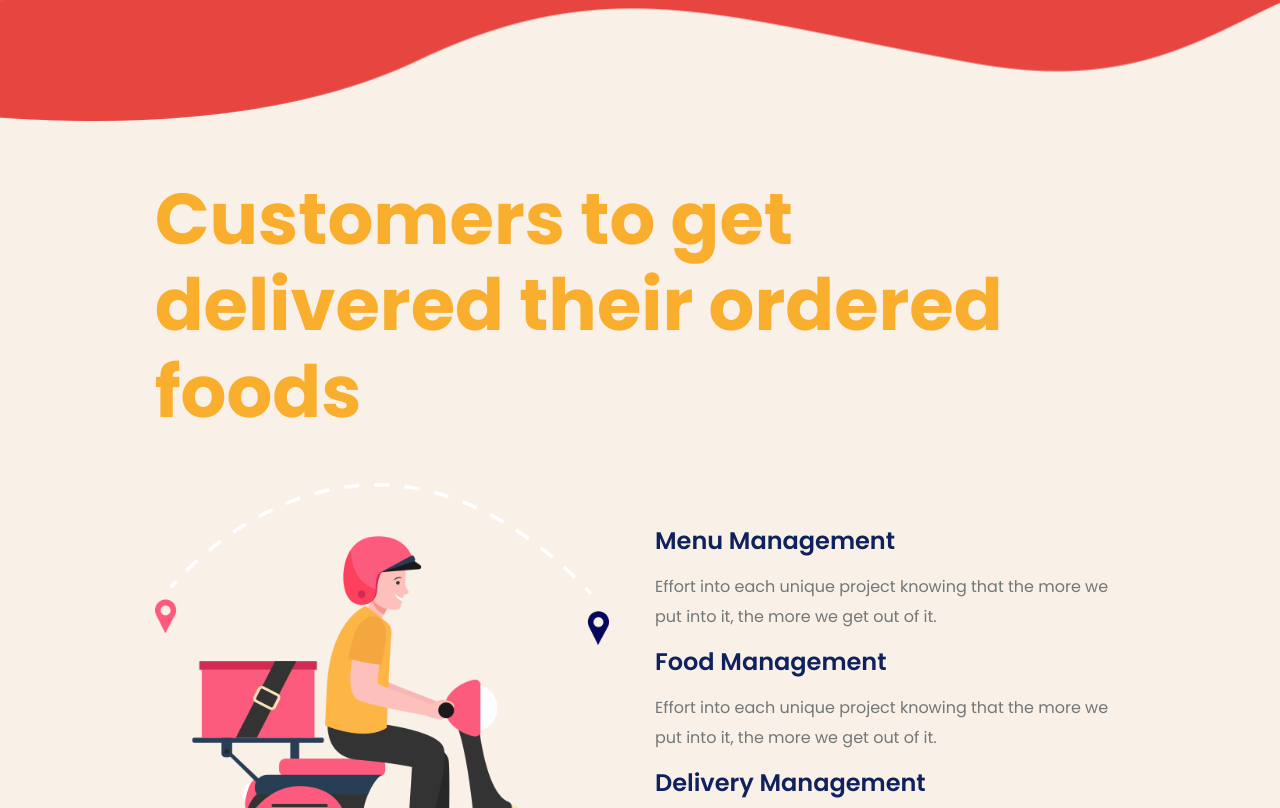
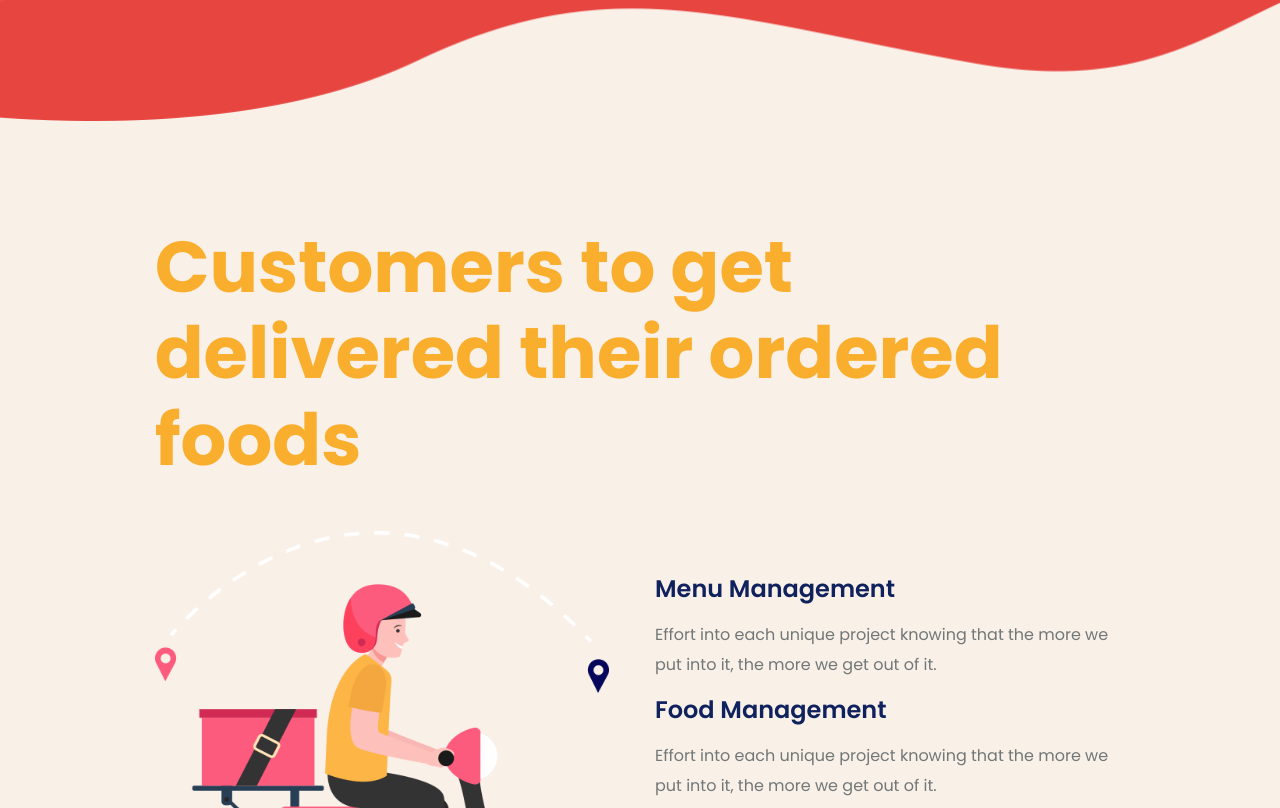
Before and after one commit to mreskini/FoodApp, a React (Create React App) app: page / in a window 1280 px wide. Shown: the part 972-1780 px from the top of the page. Built offline with nearby package versions, Linux system fonts and the light colour scheme.

Commit message:
added the how-to-bg.png

```diff
--- a/src/components/delivery-boy-section.jsx
+++ b/src/components/delivery-boy-section.jsx
@@ -2,7 +2,7 @@ import ComponentWrapper from "./component-wrapper"
 import deliveryBoyImage from "../assets/img/delivery-boy.png"
 const DeliveryBoy = () => {
     return (
-        <div className="py-5">
+        <div className="py-5 my-5">
             <div className="theme-orange-color display-3 font-weight-bold">
                 Customers to get delivered their ordered foods
             </div>
```
Also changed, not shown: src/assets/img/how-to-bg.png (added).
